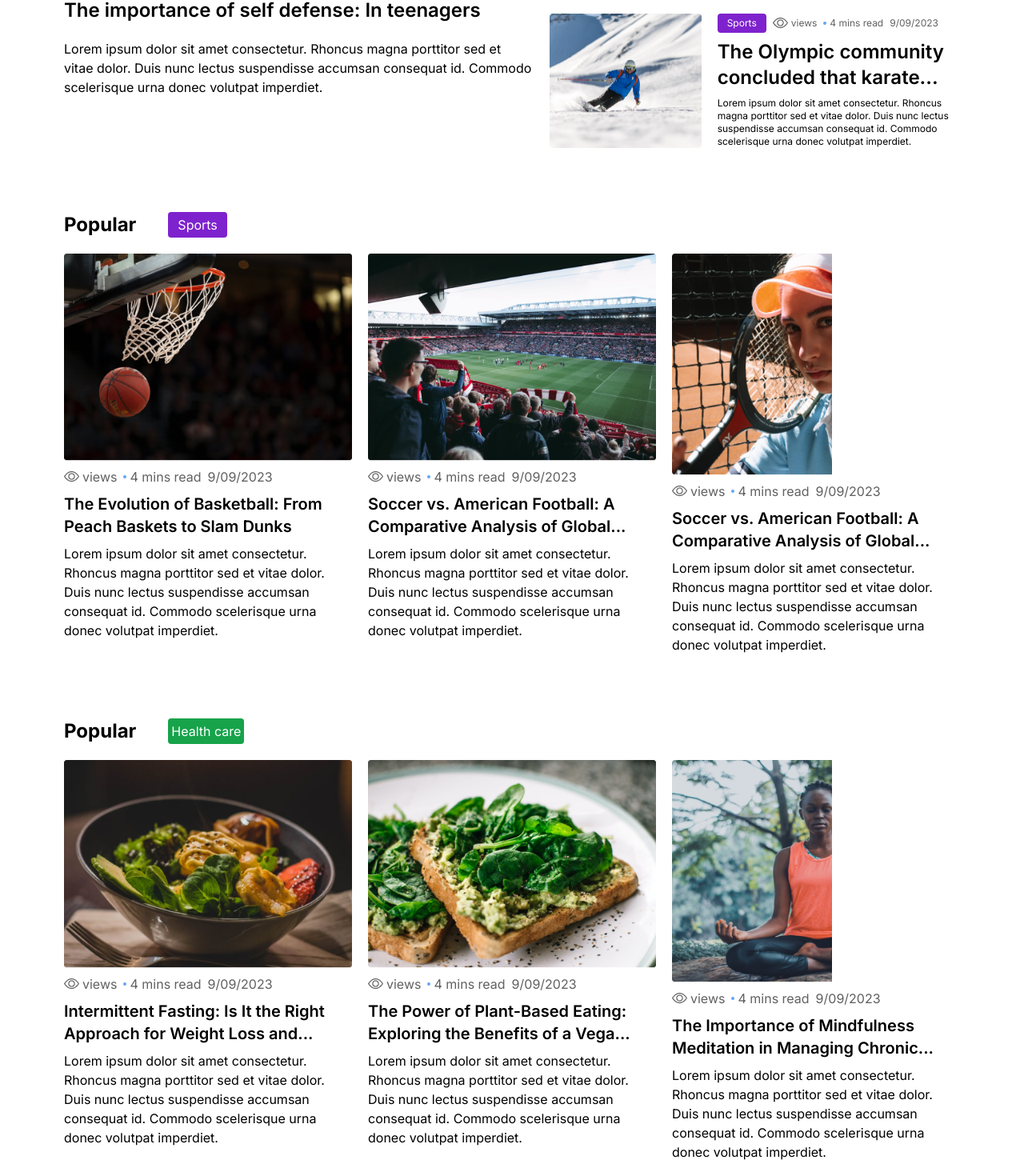
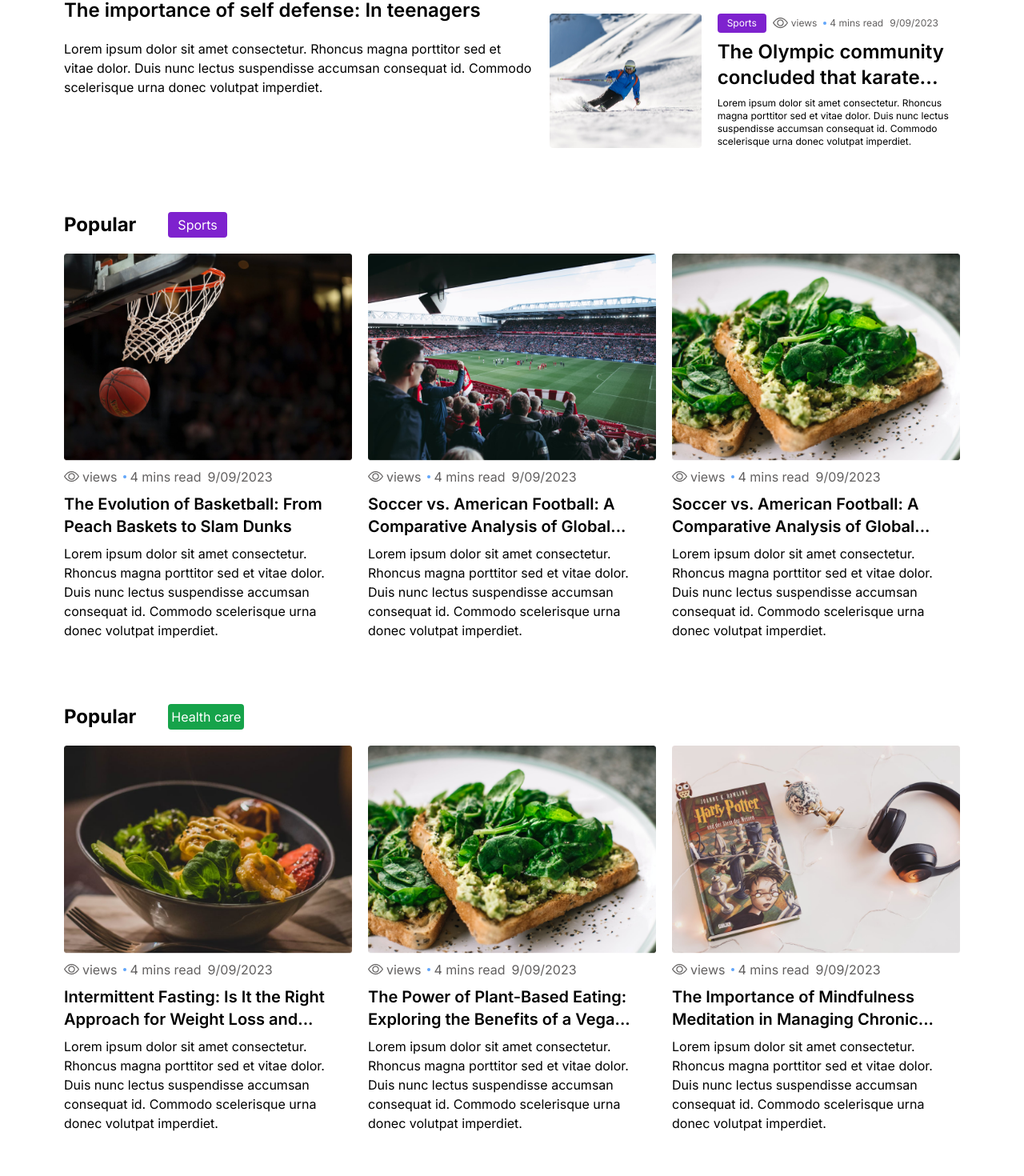
Before and after one commit to Alexthethunderboy/Blogg, a Next.js app: page /Home in a window 1280 px wide. Shown: the part 1285-2755 px from the top of the page at 80% size. Built offline with nearby package versions, Linux system fonts and the light colour scheme; no server answers.

Commit message:
finalhome

```diff
--- a/src/app/Home/page.jsx
+++ b/src/app/Home/page.jsx
@@ -1,3 +1,5 @@
+'use client';
+
 import Image from "next/image";
 import React from "react";
 import heroImg from "@/assets/Frame 10.png";
@@ -16,9 +18,11 @@ import img13 from "@/assets/Frame 30 (8).png";
 import img14 from "@/assets/Frame 30 (9).png";
 import eye from "@/assets/Vector.png";
 import Link from "next/link";
+import { useSession } from "next-auth/react";
+
 
 const Homepage = () => {
-
+  const { data: session } = useSession();
 
 
   return (
@@ -33,11 +37,23 @@ const Homepage = () => {
             ultrices nisi. Ligula eu aliquet sagittis sit. In justo lectus at
             rhoncus faucibus nulla sapien.
           </p>
-          <Link href={'/signIn'}>
-          <button className="bg-blue-400 p-2 rounded w-[9rem] text-white">
-            Get Started
-          </button>
+          {!session ? (
+            <>
+              <Link href={'/signUp'}>
+                <button className="bg-blue-400 p-2 rounded w-[9rem] text-white">
+                Get Started
+                </button>
+              </Link>
+            </>
+          ) : (
+            <>
+            <Link href={'/blog/blog-components'}>
+            <button className="bg-blue-400 p-2 rounded w-[9rem] text-white">
+            Create blog
+            </button>
           </Link>
+          </>
+          )}
         </div>
         <div className="md:basis-1/2 mt-10 md:mt-0">
           <Image src={heroImg} alt="printer" />
@@ -216,7 +232,7 @@ const Homepage = () => {
           </div>
           <div>
             <div className=" flex flex-col gap-2">
-              <Image src={img8} width={200} />
+              <Image src={img10} />
               <div className="flex gap-2 items-center text-[#626060]">
                 <div className="flex gap-1 items-center">
                   <Image src={eye} />
@@ -299,7 +315,7 @@ const Homepage = () => {
           </div>
           <div>
             <div className=" flex flex-col gap-2">
-              <Image src={img11} width={200} />
+              <Image src={img12} />
               <div className="flex gap-2 items-center text-[#626060]">
                 <div className="flex gap-1 items-center">
                   <Image src={eye} />
@@ -379,7 +395,7 @@ const Homepage = () => {
           </div>
           <div>
             <div className=" flex flex-col gap-2">
-              <Image src={img14} width={200} />
+              <Image src={img7} />
               <div className="flex gap-2 items-center text-[#626060]">
                 <div className="flex gap-1 items-center">
                   <Image src={eye} />
```
Also changed, not shown: src/app/blog/blog-components/page.jsx (renamed from src/app/blog/blog-components/NewBlog.jsx).
